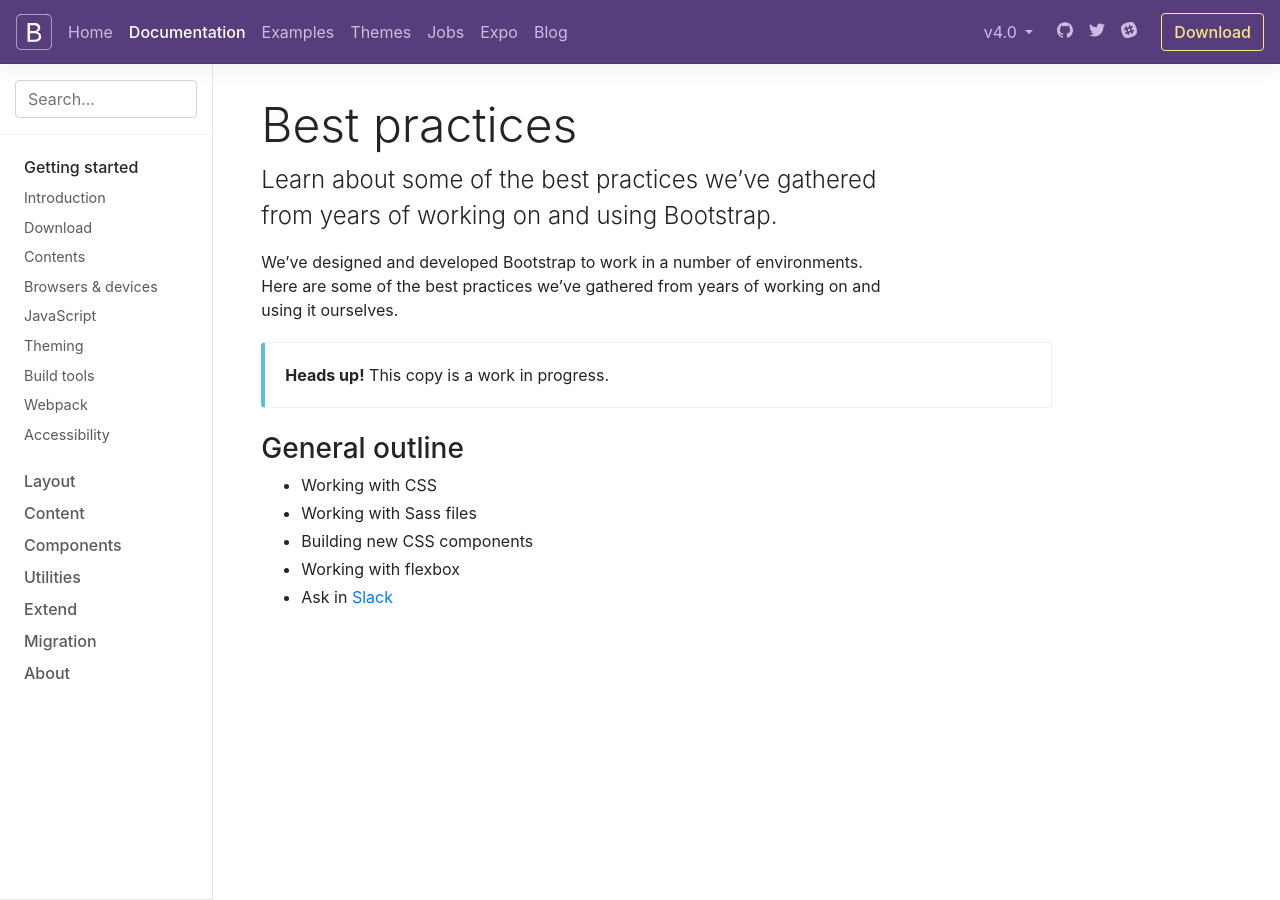
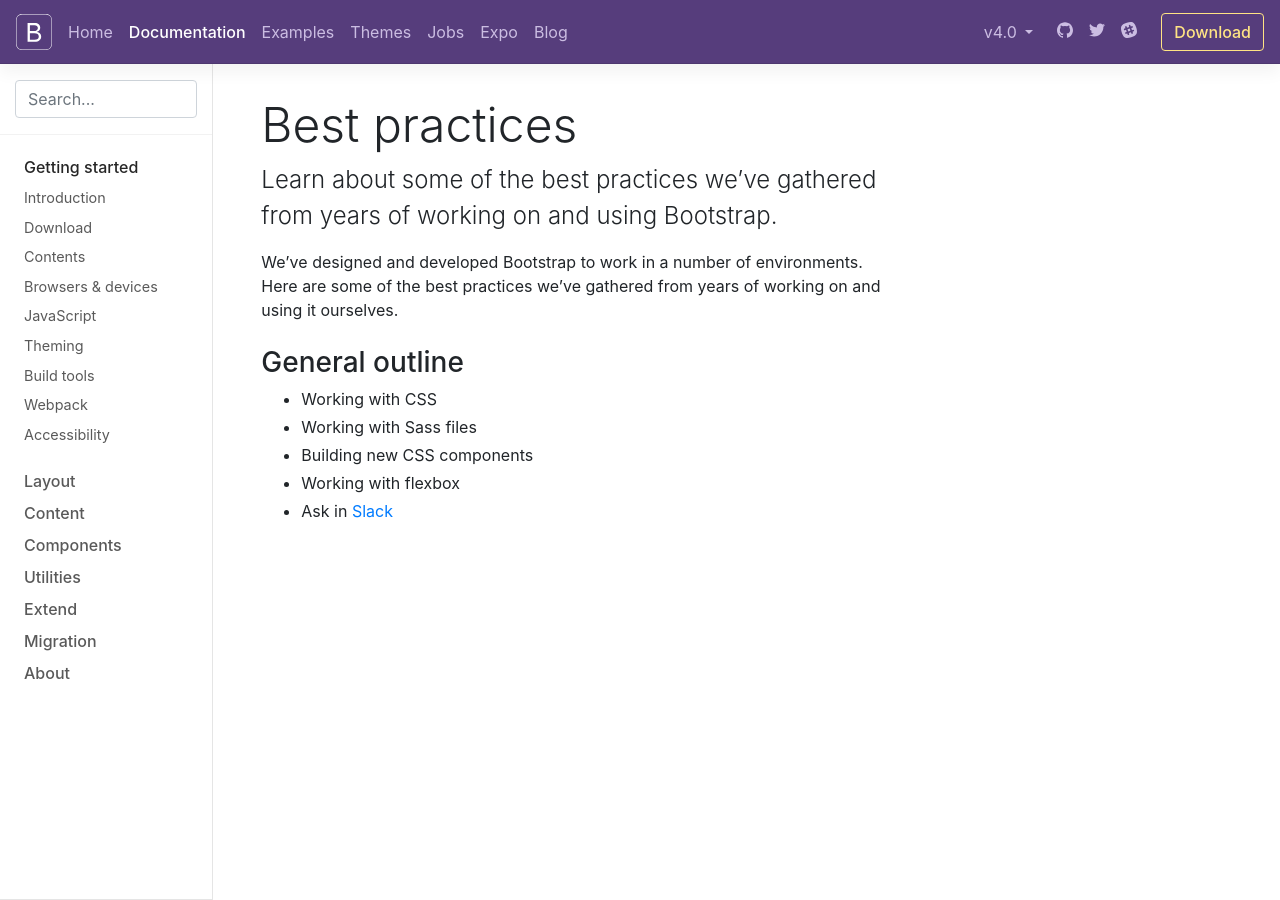
Before and after one commit to EricKenjiLee/erickenjilee.github.io, a Jekyll site: the page built from docs/4.0/getting-started/best-practices.md, in a window 1280 px wide. Built offline with Jekyll 4.4.1, drawn with Linux system fonts in a browser that asks for light colours; nearby versions of some CDN libraries; comment, search, counter and statistics services are not loaded.

Commit message:
Removed non-working/obsolete Liquid tag

```diff
--- a/docs/4.0/getting-started/best-practices.md
+++ b/docs/4.0/getting-started/best-practices.md
@@ -7,10 +7,6 @@
 
 We've designed and developed Bootstrap to work in a number of environments. Here are some of the best practices we've gathered from years of working on and using it ourselves.
 
-{% callout info %}
-**Heads up!** This copy is a work in progress.
-{% endcallout %}
-
 ### General outline
 
 - Working with CSS
```
